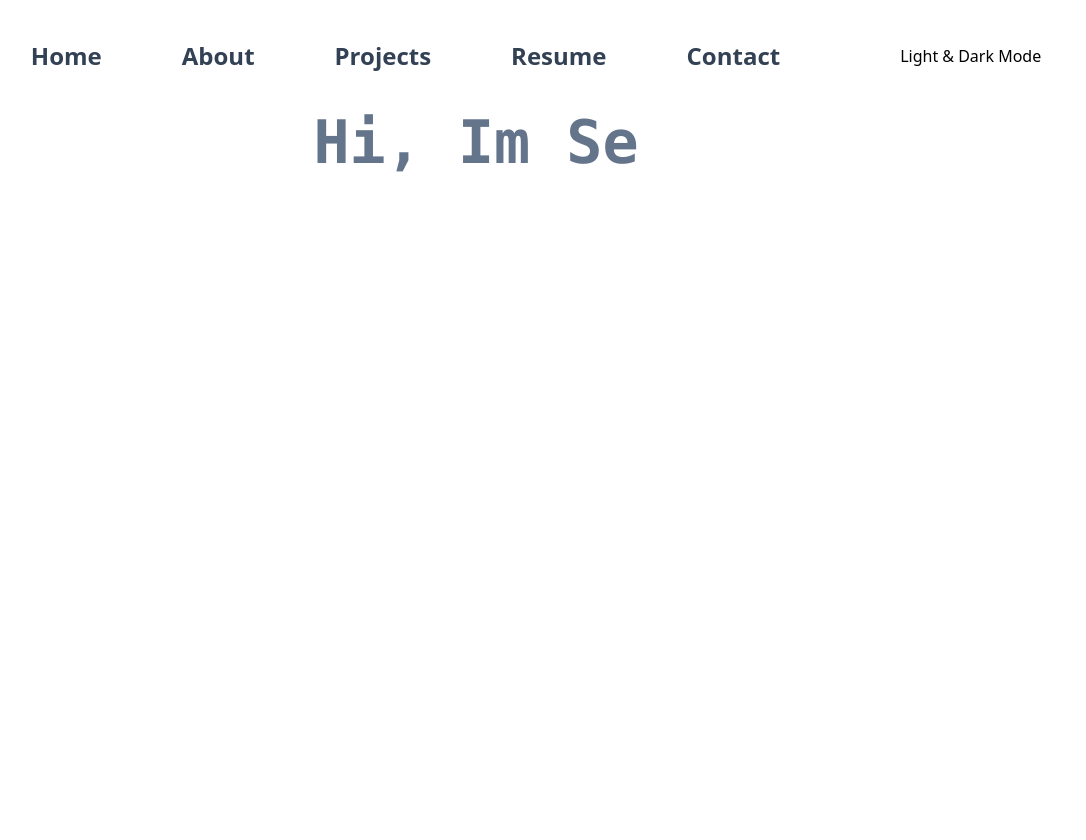
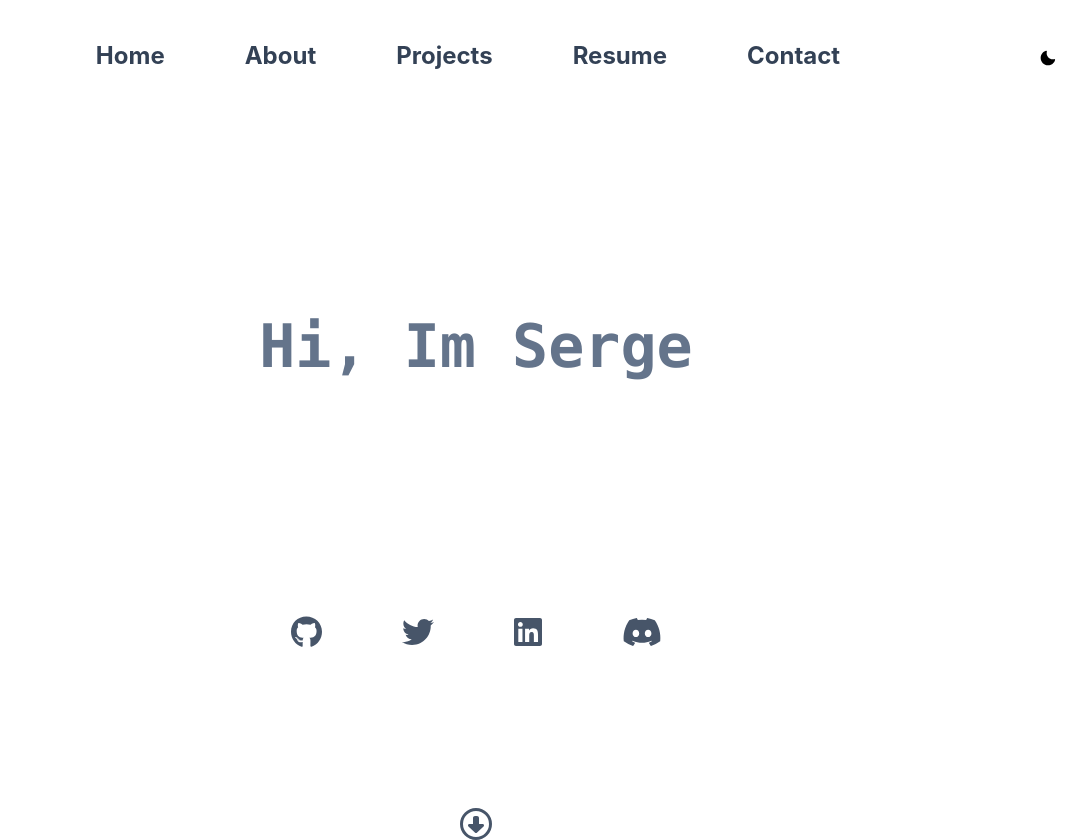
Before and after one commit to Sergemoraru/master-portfolio-v2, a Next.js app: page / in a window 1280 px wide. Shown: the whole page, without its empty margins (164-1250 px from the left). Before the commit the page ends 800 px from the top, so only its background shows below. Built offline with nearby package versions, Linux system fonts and the light colour scheme.

Commit message:
adding link icons, typewriter text, dm bug fix

```diff
--- /dev/null
+++ b/components/darkMode.tsx
@@ -0,0 +1,29 @@
+
+//dark mode icon with toggle using tailwind css
+import { useState, useEffect } from "react";
+import { useColorMode, useColorModeValue } from "@chakra-ui/react";
+import { MoonIcon, SunIcon } from "@chakra-ui/icons";
+
+export const DarkMode = () => {
+    const { colorMode, toggleColorMode } = useColorMode();
+    const [mounted, setMounted] = useState(false);
+    const iconColor = useColorModeValue("black", "white");
+
+    useEffect(() => setMounted(true), []);
+
+    if (!mounted) return null;
+
+    return (
+        <div>
+        <button onClick={toggleColorMode}>
+            {colorMode === "light" ? (
+            <MoonIcon color={iconColor} />
+            ) : (
+            <SunIcon color={iconColor} />
+            )}
+        </button>
+        </div>
+    );
+    }
+
+export default DarkMode
--- a/components/navbar.tsx
+++ b/components/navbar.tsx
@@ -1,10 +1,12 @@
+import DarkMode from "./darkMode"
+
 
 export const NavBar = () => {
     return (
         <div>
             <div className="flex flex-row justify-center items-center relative">
                 <div className="flex flex-row justify-center items-center">
-                    <button className="text-2xl font-bold text-slate-700 hover:text-slate-500 relative p-10">Home</button>
+                    <button className="text-2xl font-bold text-slate-700 dark:text-slate-50 hover:text-slate-500 relative p-10">Home</button>
                 </div>
                 <div className="flex flex-row justify-center items-center ">
                     <button className="text-2xl font-bold text-slate-700 hover:text-slate-500 relative p-10">About</button>
@@ -18,10 +20,13 @@ export const NavBar = () => {
                 <div className="flex flex-row justify-center items-center ">
                     <button className="text-2xl font-bold text-slate-700 hover:text-slate-500 relative p-10 ">Contact</button>
                 </div>
-                <div className="flex flex-row relative left-20">
-                        <button>Light & Dark Mode</button>
-                </div>
+                    <div className="flex flex-row relative left-20">
+                        <div className="flex flex-row relative left-20">
+                            <DarkMode />
+                        </div>
+                    </div>
             </div>
+
         </div>
 
     )
--- a/components/typeWriterText.tsx
+++ b/components/typeWriterText.tsx
@@ -1,18 +1,29 @@
-import React, { useEffect } from 'react';
+import React, { useEffect, useRef } from 'react';
 
 const useTypewriterEffect = () => {
+  const elementRef = useRef(null);
+
   useEffect(() => {
-    const TxtType = function (el: Element, toRotate: any, period: string) {
+    class TxtType {
+      type: any;
+        toRotate: any;
+        el: any;
+        loopNum: number;
+        period: number;
+        txt: string;
+        isDeleting: boolean;
+
+      constructor(el, toRotate, period) {
         this.toRotate = toRotate;
         this.el = el;
         this.loopNum = 0;
         this.period = parseInt(period, 10) || 2000;
         this.txt = '';
+        this.isDeleting = false;
         this.tick();
-      this.isDeleting = false;
-    };
+      }
 
-    TxtType.prototype.tick = function () {
+      tick() {
         const i = this.loopNum % this.toRotate.length;
         const fullTxt = this.toRotate[i];
 
@@ -24,7 +35,6 @@ const useTypewriterEffect = () => {
 
         this.el.innerHTML = '<span class="wrap">' + this.txt + '</span>';
 
-      const that = this;
         let delta = 200 - Math.random() * 100;
 
         if (this.isDeleting) {
@@ -40,10 +50,11 @@ const useTypewriterEffect = () => {
           delta = 500;
         }
 
-      setTimeout(function () {
-        that.tick();
+        this.type = setTimeout(() => {
+          this.tick();
         }, delta);
-    };
+      }
+    }
 
     const initTypeWriter = () => {
       const elements = document.getElementsByClassName('typewrite');
@@ -59,27 +70,26 @@ const useTypewriterEffect = () => {
     initTypeWriter();
 
     return () => {
-      const elements = document.getElementsByClassName('typewrite');
-      for (let i = 0; i < elements.length; i++) {
-        elements[i].innerHTML = '';
-      }
+      clearTimeout(this.type);
     };
   }, []);
+
+  return elementRef;
 };
 
 const TypeWriterText = () => {
-  useTypewriterEffect();
+  const elementRef = useTypewriterEffect();
 
   return (
-    <div className='text-slate-500 text-6xl antialiased font-semibold font-mono'>
+    <div className='text-slate-500 text-6xl antialiased font-semibold font-mono transition'>
       <h1>
         <a
-          href=""
-          className="typewrite"
-          data-period="2000"
+          href=''
+          className='typewrite'
+          data-period='2000'
           data-type='["Hi, Im Sergey Moraru", "A Full Stack Developer.", "A Software Engineer.", "A Web Developer."]'
         >
-          <span className="wrap"></span>
+          <span className='wrap transition' ref={elementRef}></span>
         </a>
       </h1>
     </div>
--- a/pages/_app.tsx
+++ b/pages/_app.tsx
@@ -1,6 +1,15 @@
 import '@/styles/globals.css'
 import type { AppProps } from 'next/app'
+import { ChakraProvider } from '@chakra-ui/react'
+import '@fortawesome/fontawesome-svg-core/styles.css';
+import { config } from '@fortawesome/fontawesome-svg-core';
+config.autoAddCss = false;
+
 
 export default function App({ Component, pageProps }: AppProps) {
-  return <Component {...pageProps} />
+  return (
+    <ChakraProvider>
+      <Component {...pageProps} />
+   </ChakraProvider>
+  )
 }
--- a/pages/index.tsx
+++ b/pages/index.tsx
@@ -1,9 +1,11 @@
-import Image from 'next/image'
-import { Inter } from 'next/font/google'
+import React from 'react'
 import NavBar from '@/components/navbar'
 import TypeWriterText from '@/components/typeWriterText'
+import { FontAwesomeIcon } from '@fortawesome/react-fontawesome'
+import { faDiscord, faGithub, faLinkedin, faTwitter } from '@fortawesome/free-brands-svg-icons'
+import { faCircleDown } from '@fortawesome/free-regular-svg-icons'
 
-const inter = Inter({ subsets: ['latin'] })
+
 
 export default function Home() {
   return (
@@ -11,11 +13,36 @@ export default function Home() {
     <div>
       <NavBar />
     </div>
-    <div className=''>
       <div className='flex flex-row justify-center items-center'>
-        <TypeWriterText />
+        <div className='flex justify-center items-center relative mt-20 pt-11 top-10'>
+          <div className='flex flex-row justify-center items-center relative top-5' style={{ height: "100px"}}>
+          <TypeWriterText />
+          </div>
+        </div>
       </div>
-    </div>
+        <div className='flex flex-row justify-center item-center p-10 top-20 mt-10 relative'>
+            <button className='flex flex-row justify-center items-center p-10 top-20 relative text-slate-600 hover:text-slate-300'>
+              <FontAwesomeIcon className='' icon={faGithub} size='2xl' />
+            </button>
+            <button className='flex flex-row justify-center items-center p-10 top-20 relative text-slate-600 hover:text-slate-300'>
+              <FontAwesomeIcon icon={faTwitter} size='2xl' />
+            </button>
+            <button className='flex flex-row justify-center items-center p-10 top-20 relative text-slate-600 hover:text-slate-300'>
+              <FontAwesomeIcon icon={faLinkedin} size='2xl'/>
+            </button>
+            <button className='flex flex-row justify-center items-center p-10 top-20 relative text-slate-600 hover:text-slate-300'>
+              <FontAwesomeIcon icon={faDiscord} size='2xl'/>
+            </button>
+        </div>
+        <div>
+          <div className='flex flex-row justify-center items-center relative top-20'>
+            <div className='flex flex-row justify-center items-center relative top-20'>
+              <button className='flex flex-row justify-center items-center relative top-20 text-slate-600 hover:text-slate-300'>
+                <FontAwesomeIcon icon={faCircleDown} size="2xl" />
+              </button>
+            </div>
+            </div>
+        </div>
   </div>
     )
 }
--- a/tailwind.config.js
+++ b/tailwind.config.js
@@ -1,5 +1,6 @@
 /** @type {import('tailwindcss').Config} */
 module.exports = {
+  darkMode: 'class',
   content: [
     './pages/**/*.{js,ts,jsx,tsx,mdx}',
     './components/**/*.{js,ts,jsx,tsx,mdx}',
```
Also changed, not shown: package.json (+11 -0 lines), public/logo-linkedin.svg (added), 1 other file (tests, documents, lock files or other folders). Lines whose indentation alone changed are shown as unchanged.
